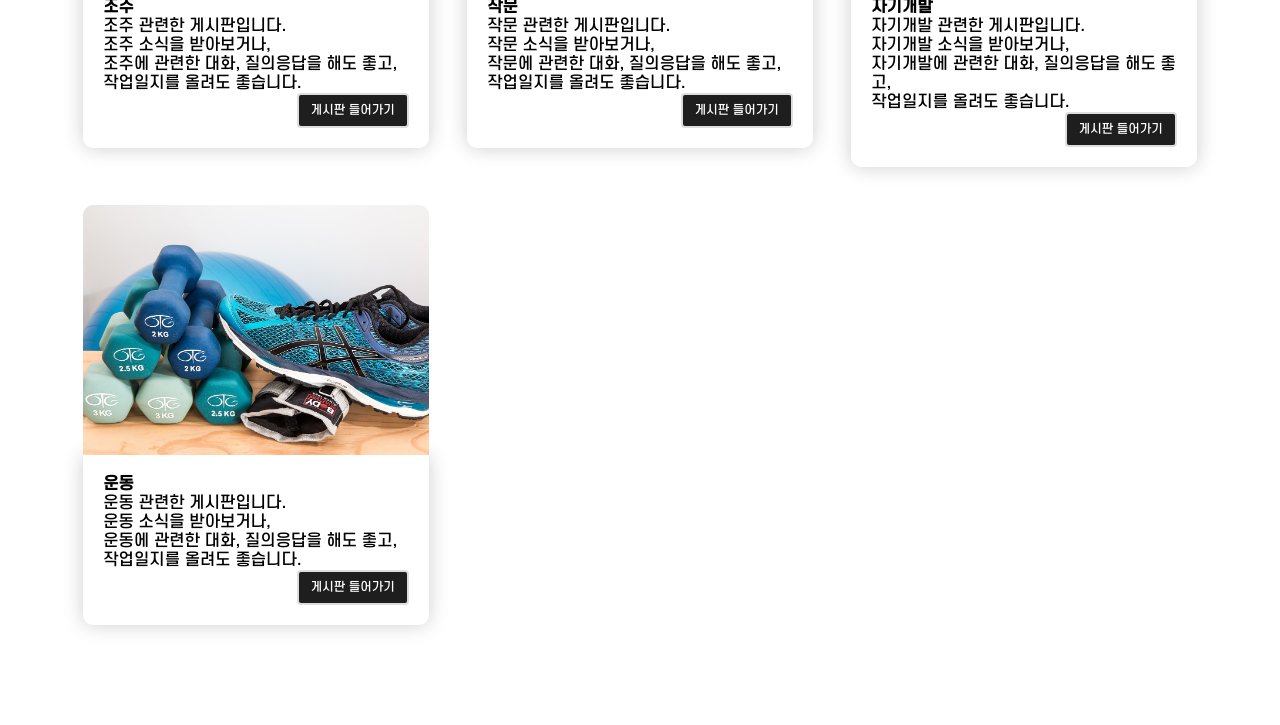
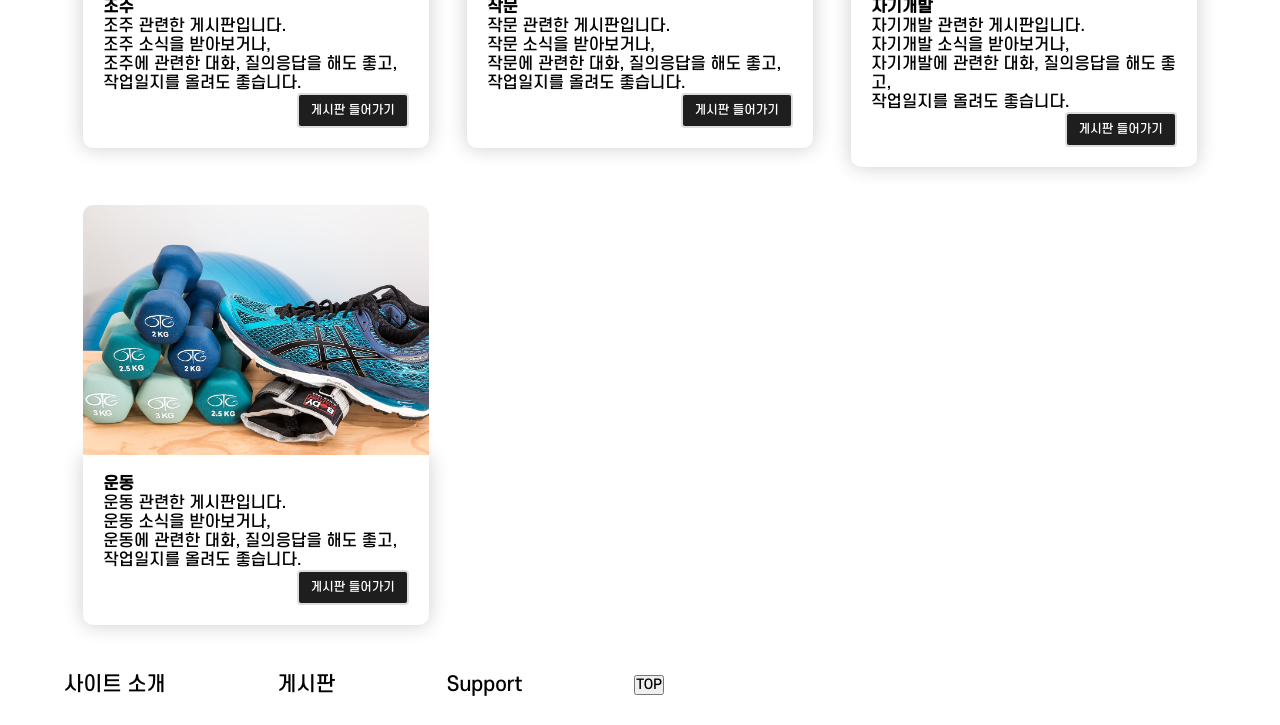
Before and after one commit to rtq9731/DynamicWorking.github.io, a plain HTML site: page index.html in a window 1280 px wide. Shown: the part 1928-2653 px from the top of the page. Before the commit the page ends 2573 px from the top, so only its background shows below. Drawn offline with Linux system fonts and the light colour scheme; a web font is replaced by a local one.

Commit message:
CSS 살짝 수정과 하단바 만드는중

```diff
--- a/index.html
+++ b/index.html
@@ -199,5 +199,19 @@
 		</div>
 	</selection>
 	</div>
+
+	<div class = "lastTail">
+		<header>
+			<nav>
+				<ul>
+					<li><a href="#">사이트 소개</a></li>
+					<li><a href="">게시판</a></li>
+					<li><a href="">Support</a></li>
+					<li><input id="btnTop" type="button" onclick="window.scrollTo(0,0);" value="TOP"></a></li>
+				</ul>
+			</nav>
+		</header>
+	</div>
+
 </body>
 </html>
--- a/main.css
+++ b/main.css
@@ -33,6 +33,15 @@ a {
 .container {
     width: 90vw;
     margin:0 auto;
+}
+
+.lastTail {
+    width:  90vw;
+    margin: 0 auto;
+}
+
+.lastTail > header > ul {
+	justify-content: center;
 }
 
 header {
```
